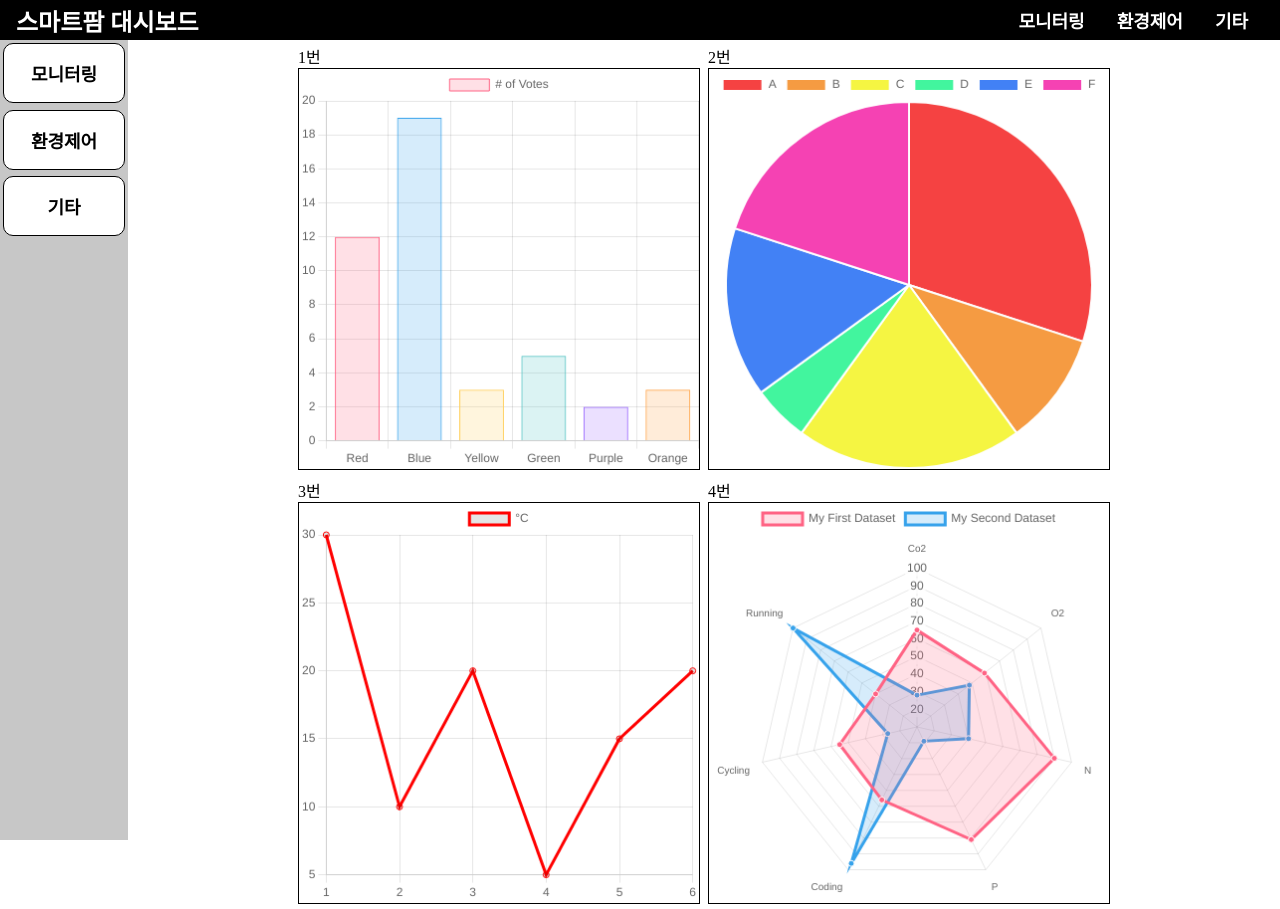
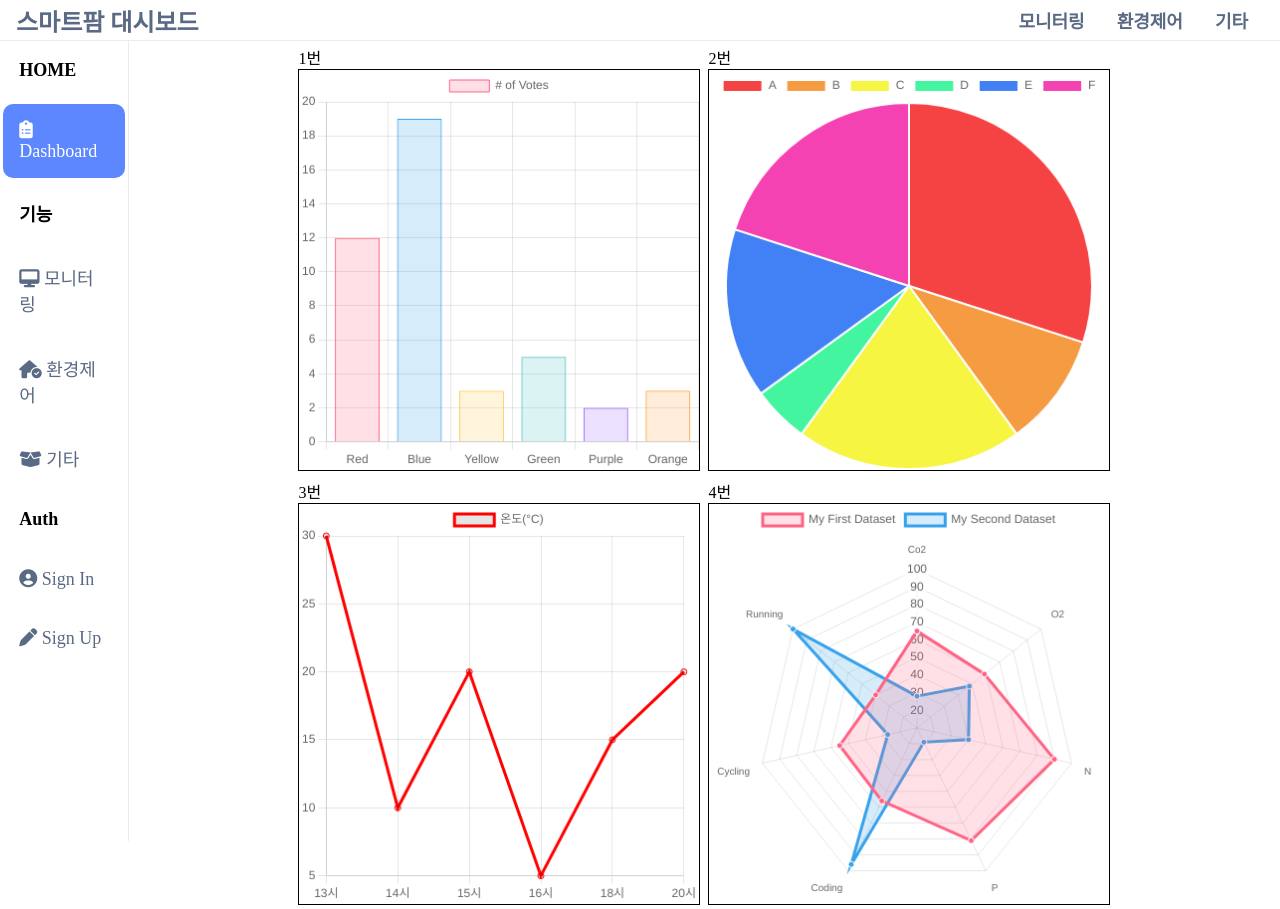
Before and after one commit to ej-rarus/SF-Mark1, a plain HTML site: page index.html in a window 1280 px wide. Drawn offline with nearby package versions, Linux system fonts and the light colour scheme.

Commit message:
UI Update 0.0.2

```diff
--- a/index.html
+++ b/index.html
@@ -6,15 +6,18 @@
     <link rel="stylesheet" href="./style.css">
     <link rel="icon" href="./favicon.ico">
     <title>스마트팜 대시보드</title>
+    <script src="https://kit.fontawesome.com/d878e2d7c4.js" crossorigin="anonymous"></script>
     <script src="https://cdn.jsdelivr.net/npm/chart.js@3.7.1/dist/chart.min.js"></script>
 
 </head>
 <body>
+    <header></header>
     <div class="nav">
         <div class="logo">
             스마트팜 대시보드
         </div>
         <div class="menu-wrap">
+
             <div class="nav-menu">모니터링</div>
             <div class="nav-menu">환경제어</div>
             <div class="nav-menu">기타</div>
@@ -23,9 +26,16 @@
 
     <div class="content-wrap">
         <div class="sidebar-wrap">
-            <div class="side-menu">모니터링</div>
-            <div class="side-menu">환경제어</div>
-            <div class="side-menu">기타</div>
+            <div class="side-menu-h">HOME</div>
+            <div id="side-menu-da" class="side-menu" ><i class="fa-solid fa-clipboard-list"></i> Dashboard</div>
+            <div class="side-menu-h">기능</div>
+            <div class="side-menu"><i class="fa-solid fa-desktop"></i> 모니터링</div>
+            <div class="side-menu"><i class="fa-solid fa-house-circle-check"></i> 환경제어</div>
+            <div class="side-menu"><i class="fa-solid fa-box-open"></i> 기타</div>
+            <div class="side-menu-h">Auth</div>
+            <div class="side-menu"><i class="fa-solid fa-circle-user"></i> Sign In</div>
+            <div class="side-menu"><i class="fa-solid fa-pen"></i> Sign Up</div>
+
         </div>
         <div class="main-wrap">
             <div class="canvas-wrap">
@@ -50,6 +60,10 @@
             </div>
         </div>
     </div>
+
+    <footer>
+
+    </footer>
 
     <script>
         var ctx = document.getElementById('myCanvas1').getContext('2d');
@@ -105,9 +119,9 @@
         var myChart = new Chart(ctx, {
             type: 'line',
             data: {
-                labels: ["1", "2", "3","4", "5", "6"],
+                labels: ["13시", "14시", "15시","16시", "18시", "20시"],
                 datasets: [{
-                    label: "°C",
+                    label: "온도(°C)",
                     data: [30, 10, 20, 5, 15, 20],
                     fill: false,
                     borderColor: 'red',
--- a/style.css
+++ b/style.css
@@ -18,8 +18,9 @@ body {
     align-items: center;
     width: 100%;
     height: 5vh;
-    background-color: black;
-    color: white;
+    background-color: white;
+    color:  #5A6A85;
+    border-bottom: solid 1px #e5eeef;
 }
 
 .logo {
@@ -37,6 +38,7 @@ body {
 
 .nav-menu {
     margin-right: 2rem;
+
 }
 
 
@@ -54,19 +56,38 @@ body {
     flex-direction: column;
     justify-content: flex-start;
     width: 10%;
-    background-color: rgb(199, 199, 199);
+    background-color: white;
+    border-right: solid 1px #e5eeef;
+}
+
+.side-menu-h{
+    width: 100%;
+    padding: 1rem;
+    margin:0.2rem;
+    font-size: large;
+    font-weight: bolder;
 }
 
 .side-menu{
-    color: black;
+    color: #5A6A85;
     background-color: white;
-    text-align: center;
+    text-align: left;
     font-size: large;
     padding: 1rem;
     margin: 0.2rem;
-    font-weight: bolder;
-    border: 1px solid;
+    font-weight:400;
+    border: none;
     border-radius: 10px;
+}
+
+.side-menu:hover{
+    background-color: #ECF2FF;
+    color: #7095FF;
+}
+
+#side-menu-da {
+    background-color: #5D87FF;
+    color: white;
 }
 
 .main-wrap{
```
